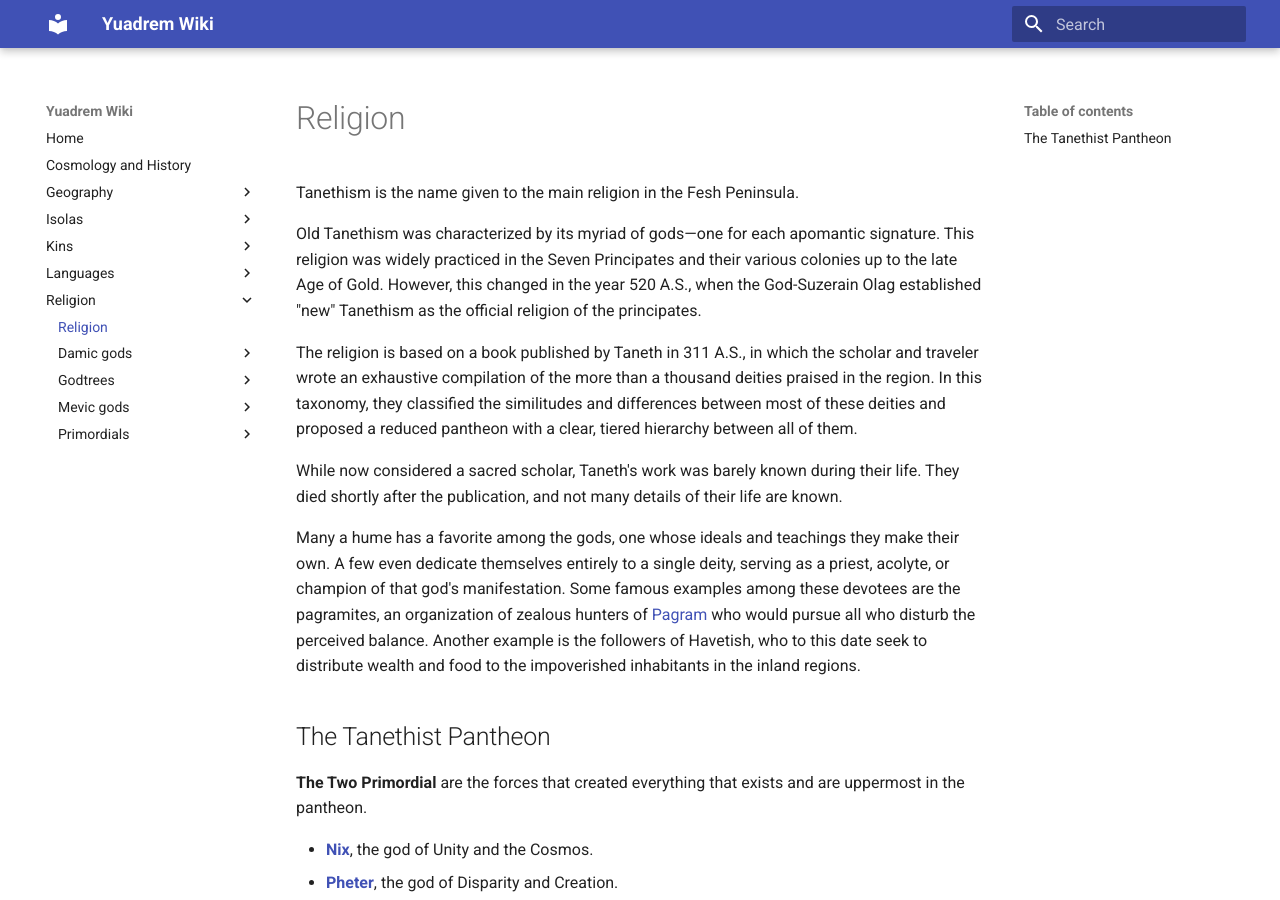
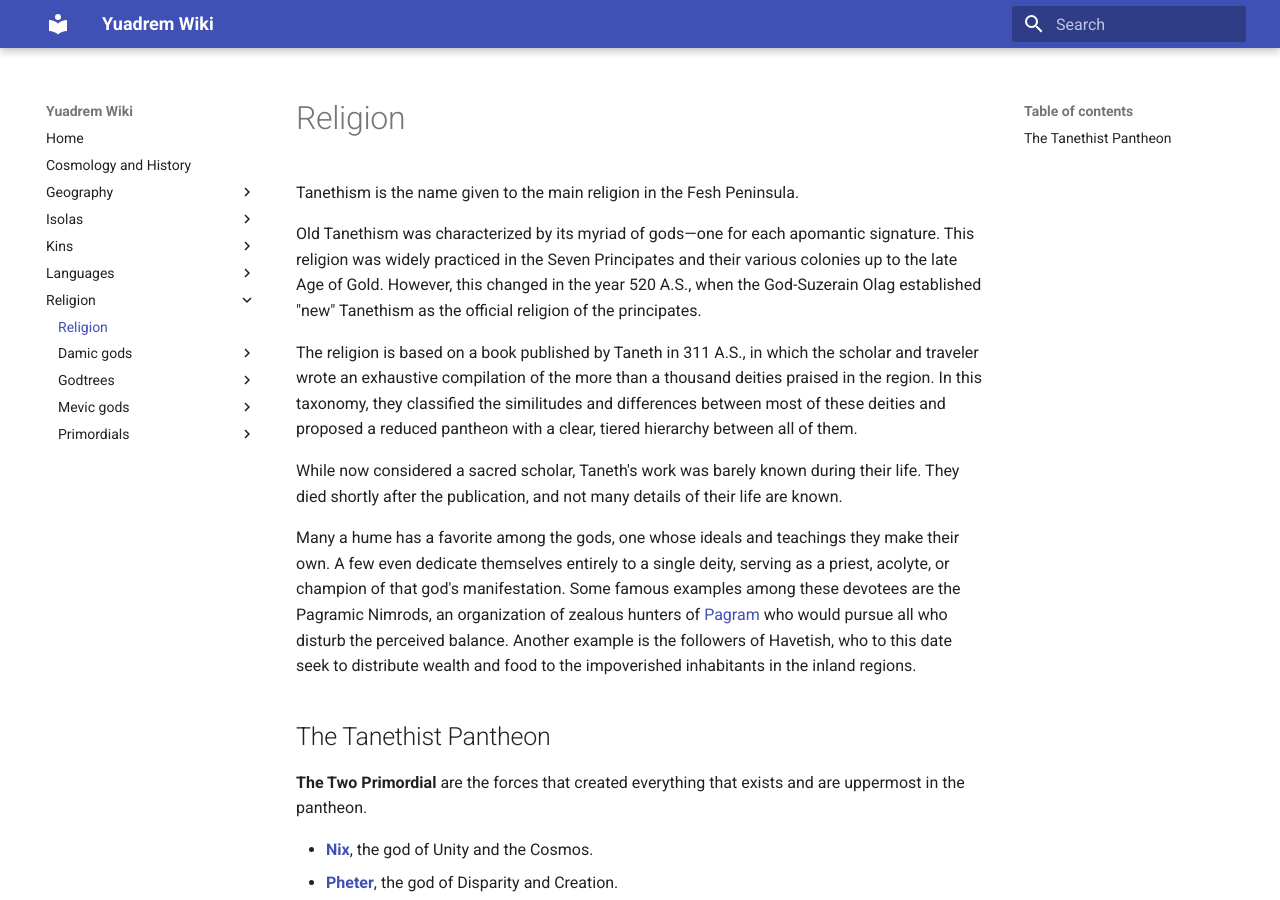
Before and after one commit to bleaktwig/yuadrem-wiki, an MkDocs documentation site: the page built from docs/religion/index.md, in a window 1280 px wide and 900 px high. Built offline with MkDocs 1.6.1 and Material for MkDocs 9.7.7, drawn with Linux system fonts in a browser that asks for light colours; some of the changed lines change nothing that is shown.

Commit message:
Final (mini) changes to religion

```diff
--- a/docs/religion/index.md
+++ b/docs/religion/index.md
@@ -1,13 +1,13 @@
 # Religion
 Tanethism is the name given to the main religion in the Fesh Peninsula.
 
-Old Tanethism was characterized by its myriad of gods—one for each apomantic signature<!-- TODO. Link. -->. This religion was widely practiced in the Seven Principates<!-- TODO. Link. --> and their various colonies up to the late Age of Gold<!-- TODO. Link. -->. However, this changed in the year 520 A.S., when the God-Suzerain Olag<!-- TODO. Link. --> established "new" Tanethism as the official religion of the principates.
+Old Tanethism was characterized by its myriad of gods—one for each apomantic signature<!-- NOTE. Link. -->. This religion was widely practiced in the Seven Principates<!-- NOTE. Link. --> and their various colonies up to the late Age of Gold<!-- NOTE. Link. -->. However, this changed in the year 520 A.S., when the God-Suzerain Olag<!-- NOTE. Link. --> established "new" Tanethism as the official religion of the principates.
 
 The religion is based on a book published by Taneth in 311 A.S., in which the scholar and traveler wrote an exhaustive compilation of the more than a thousand deities praised in the region. In this taxonomy, they classified the similitudes and differences between most of these deities and proposed a reduced pantheon with a clear, tiered hierarchy between all of them.
 
 While now considered a sacred scholar, Taneth's work was barely known during their life. They died shortly after the publication, and not many details of their life are known.
 
-Many a hume has a favorite among the gods, one whose ideals and teachings they make their own. A few even dedicate themselves entirely to a single deity, serving as a priest, acolyte, or champion of that god's manifestation. Some famous examples among these devotees are the pagramites, an organization of zealous hunters of [Pagram](mevic_gods/pagram.md) who would pursue all who disturb the perceived balance. Another example is the followers of Havetish, who to this date seek to distribute wealth and food to the impoverished inhabitants in the inland regions.
+Many a hume has a favorite among the gods, one whose ideals and teachings they make their own. A few even dedicate themselves entirely to a single deity, serving as a priest, acolyte, or champion of that god's manifestation. Some famous examples among these devotees are the Pagramic Nimrods, an organization of zealous hunters of [Pagram](mevic_gods/pagram.md) who would pursue all who disturb the perceived balance. Another example is the followers of Havetish, who to this date seek to distribute wealth and food to the impoverished inhabitants in the inland regions.
 
 <!--Other religions do exist, but receive little attention in the modern world. Once widely practiced, the three most notorious ones are [Tsalemism](religions/tsalemism.md), [Igneism](religions/igneism.md), and [Cosmism](religions/cosmism.md).-->
 
@@ -22,7 +22,7 @@
 * [**Zash**](damic_gods/zash.md), the goddess of Light and Luck.
 * [**Fagal**](damic_gods/fagal.md), the god of Dark and the Unknown.
 
-**Mevic Gods**, or _gods of bone_, are the six aspects of Zash. They are the manifestation of the sun goddess and were born in the _Nascency of Color_<!-- TODO. Link. -->. Each god inhabits their own circular sector in the Ring of Color<!-- TODO. Link. --> that surrounds the world.
+**Mevic Gods**, or _gods of bone_, are the six aspects of Zash. They are the manifestation of the sun goddess and were born in the _Nascency of Color_<!-- NOTE. Link. -->. Each god inhabits their own circular sector in the Ring of Color<!-- NOTE. Link. --> that surrounds the world.
 
 * [**Matevos**](mevic_gods/matevos.md), the goddess of Green, lightness, and glory.
 * [**Febrid**](mevic_gods/febrid.md), or Nuagal, is the goddess of Blue, cold, and intellect.
@@ -31,7 +31,7 @@
 * [**Bagrat**](mevic_gods/bagrat.md) is the god of Orange, heat, and agriculture.
 * [**Pagram**](mevic_gods/pagram.md) is the god of Yellow, order, and civilization.
 
-**Oric Gods**, _godtrees_, or _gods of flesh_, were the first trees in the world. Each was born of a seed during the _First Communion_<!-- TODO. Link. -->, planted by their corresponding mevic god. Most of them have died, either in the Schism<!-- TODO. LINK. --> or in the Penance<!-- TODO. Link. -->.
+**Oric Gods**, _godtrees_, or _gods of flesh_, were the first trees in the world. Each was born of a seed during the _First Communion_<!-- NOTE. Link. -->, planted by their corresponding mevic god. Most of them have died, either in the Schism<!-- NOTE. LINK. --> or in the Penance<!-- NOTE. Link. -->.
 
 * [**Tek**](godtrees/tek.md), an immense banyan and parent to the [barkskin](../kins/barkskin.md), is the tree of Matevos.
 * [**Et**](godtrees/et.md), a blue birch and parent to [humes](../kins/hume.md), was the tree of Febrid.
@@ -41,10 +41,10 @@
 * [**Om**](godtrees/om.md), a vigorous juniper and parent of the [imates](../kins/imate.md), is the tree of Bagrat.
 * [**Ur**](godtrees/ur.md), a yellow fir, was the tree of Pagram.
 
-**Illuminants**, or _tovasic gods_ ("second gods" in old avshenese), are mortals selected by the gods to conduct pheter. They attain godhood through a ritual of ascension and generally move on to become the protagonists of legends. They become deities after death, watching over the world along with the mevic gods from their kingdom in the Ring of Color<!-- TODO. Link. -->.
+**Illuminants**, or _tovasic gods_ ("second gods" in old avshenese), are mortals selected by the gods to conduct pheter. They attain godhood through a ritual of ascension and generally move on to become the protagonists of legends. They become deities after death, watching over the world along with the mevic gods from their kingdom in the Ring of Color<!-- NOTE. Link. -->.
 
-* **The God-Suzerain Olag**<!-- TODO. Link. -->, perhaps the most important of the tovasic gods, was the suzerain of the Seven Kingdoms of the Sea<!-- TODO. Link. -->. They died in the Night of the Four Colors<!-- TODO. Link. -->, and now rule in death alongside Febrid.
-* **The Immortal Queen Elña** was the ruler of the Kingdom of Iron<!-- TODO. Link. -->, in the far south of the world. After death, she is now the goddess of tradition and the forest and is sometimes found in the form of a white deer, watching over the descendants of the irds under her care.
+* **The God-Suzerain Olag**<!-- NOTE. Link. -->, perhaps the most important of the tovasic gods, was the suzerain of the Seven Kingdoms of the Sea<!-- NOTE. Link. -->. They died in the Night of the Four Colors<!-- NOTE. Link. -->, and now rule in death alongside Febrid.
+* **The Immortal Queen Elña** was the ruler of the Kingdom of Iron<!-- NOTE. Link. -->, in the far south of the world. After death, she is now the goddess of tradition and the forest and is sometimes found in the form of a white deer, watching over the descendants of the irds under her care.
 * **Nikoleta, the Pilgrim** was... **TODO**.
 * **Anush** **TODO**. <!-- TODO. Currently alive, in fesh. -->
 * **Do Zazuzu** **TODO**. <!-- TODO. Currently alive, in fesh. -->
@@ -52,17 +52,15 @@
 * **Jirek** **TODO**. <!-- TODO. Currently alive, in fesh. -->
 * **Vakris** **TODO**. <!-- TODO. Currently alive, in fesh. -->
 * **Zuleija** **TODO**.
-* **Vugar** is the god of family and fertility. As a mortal, he was a prince of the kingdom of Vamerit and was renowned for establishing laws pertaining to family and hereditary rights to the Seven Principates<!-- TODO. Link. -->. He is now depicted with a silver toga of simple style.
+* **Vugar** is the god of family and fertility. As a mortal, he was a prince of the kingdom of Vamerit and was renowned for establishing laws pertaining to family and hereditary rights to the Seven Principates<!-- NOTE. Link. -->. He is now depicted with a silver toga of simple style.
 * **Genadi** is the goddess of bravery and love. As a mortal, she was an [imate](../kins/imate.md) hero whose acts led to the death of King D'khan, ending the Ededeian Genocide. She is now depicted with toad-like features, carrying her characteristic swordflute.
-* **Sakris** is the god of fun and wine. As a mortal, he was the most devoted slave to the prince-merchant Hak of Ushpavam<!-- TODO. Link. -->. Even as a god, he is often depicted dutifully attending to guests at a party.
-* **Hanush** is the god of teaching and books. As a mortal, they were a [barkskin](../kins/barkskin.md) who mediated the peace between Gannag and the Seven Principates and proceeded then to create the Gannagian apomantic system<!-- TODO. Link. -->. As a god, they are depicted in a thin dress made of paper scrolls with green signatures.
+* **Sakris** is the god of fun and wine. As a mortal, he was the most devoted slave to the prince-merchant Hak of Ushpavam<!-- NOTE. Link. -->. Even as a god, he is often depicted dutifully attending to guests at a party.
+* **Hanush** is the god of teaching and books. As a mortal, they were a [barkskin](../kins/barkskin.md) who mediated the peace between Gannag and the Seven Principates and proceeded then to create the Gannagian apomantic system<!-- NOTE. Link. -->. As a god, they are depicted in a thin dress made of paper scrolls with green signatures.
 * **Tamaz** is the goddess of wealth and silver. As a mortal, she was an [ird](../kins/hume.md) adventurer, known for financing the first colonial ships of Krudzal. She is now depicted in a shiny gray dress, holding an iron hammer and a woodworking saw.
 * **Nazim** is the goddess of justice and the sky. As a mortal, she was an [oth](../kins/oth.md) scholar who provided the basis for modern math and astrology. Even as a god she continues to study the stars and is depicted with an abacus and a book.
-* **Gathoz** is the god of secrecy and murder. While her name in life is unknown, she is the assassin who battled and killed God-Suzerain Olag through Tetrachromacy<!-- TODO. Link. -->. Now, she is often attributed to murders where the perpetrator is never found. She is depicted as a kinless being, her face and body shifting under rags.
-* **Havetish** is the god of both leadership and tyranny. As a mortal they were named Qina, the [barskin](../kins/barkskin.md) warlord who led their kin against the [imates](../kins/imate.md) in the Babanian Wars<!-- TODO. Link. -->. As a god, they are depicted with an uncharacteristic golden armor and a spear carved from purpleheart wood.
-* **Mziva** is the god of self-sacrifice. As a mortal, she was an [imate](../kins/imate.md) who led her colony to salvation during the Ededeian Genocide<!-- TODO. Link. -->, at the cost of her own life. She is now depicted with golden hair and clothes made of flowers.
-
-<!--TODO. UPDATE ALL LINKS TO RELIGION. BE THOROUGH. -- religion, ../religion, ../../religion, etc... -->
+* **Gathoz** is the god of secrecy and murder. While her name in life is unknown, she is the assassin who battled and killed God-Suzerain Olag through Tetrachromacy<!-- NOTE. Link. -->. Now, she is often attributed to murders where the perpetrator is never found. She is depicted as a kinless being, her face and body shifting under rags.
+* **Havetish** is the god of both leadership and tyranny. As a mortal they were named Qina, the [barskin](../kins/barkskin.md) warlord who led their kin against the [imates](../kins/imate.md) in the Babanian Wars<!-- NOTE. Link. -->. As a god, they are depicted with an uncharacteristic golden armor and a spear carved from purpleheart wood.
+* **Mziva** is the god of self-sacrifice. As a mortal, she was an [imate](../kins/imate.md) who led her colony to salvation during the Ededeian Genocide<!-- NOTE. Link. -->, at the cost of her own life. She is now depicted with golden hair and clothes made of flowers.
 
 <!--------------------
 Old stuff, unused:
```
